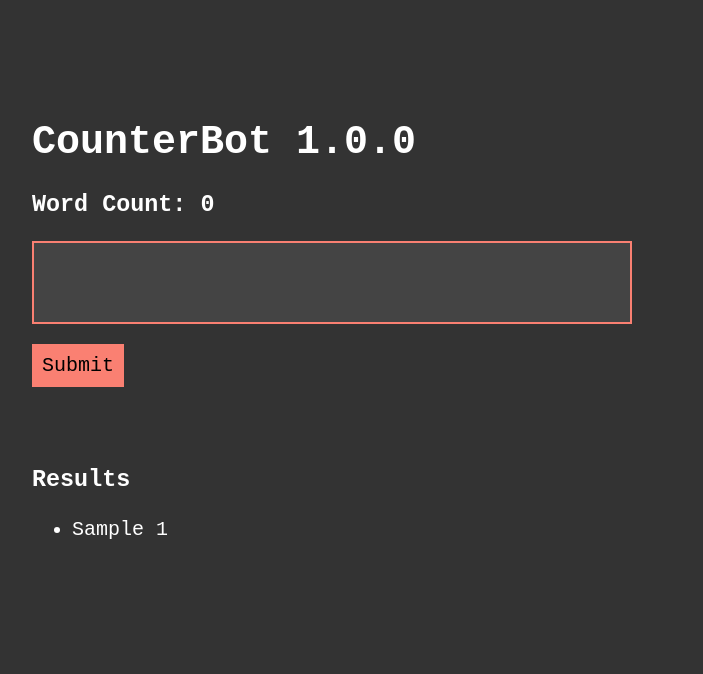
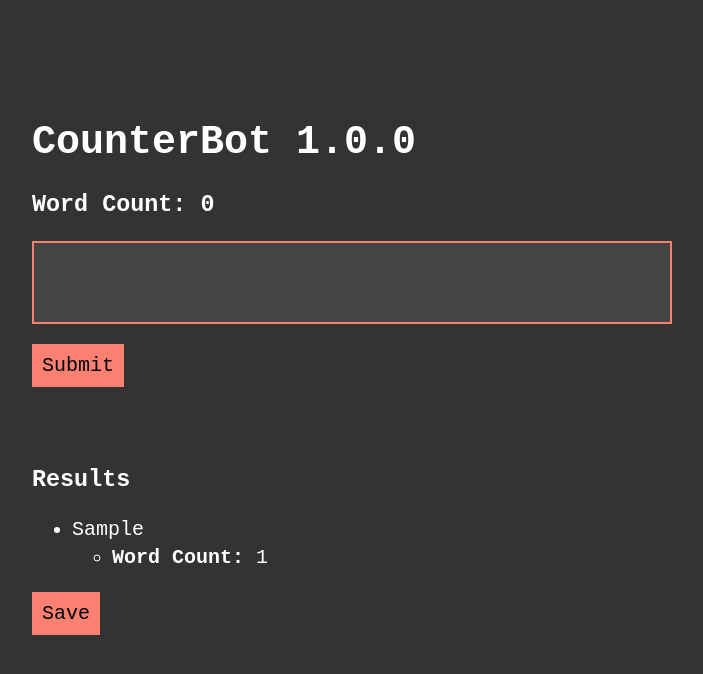
Before and after one commit to thenerdscribe/counterbot, a React (Create React App) app: page / in a window 1280 px wide. Both pictures are taken after typing "Sample" into the empty fields and a click on the input "Submit". Shown: the top 674 px of the page, without its empty margins (288-991 px from the left). Built offline with nearby package versions, Linux system fonts and the light colour scheme.

Commit message:
Add save feature

```diff
--- a/package.json
+++ b/package.json
@@ -3,6 +3,7 @@
   "version": "0.1.0",
   "private": true,
   "dependencies": {
+    "file-saver": "^1.3.8",
     "react": "^16.4.2",
     "react-dom": "^16.4.2",
     "react-scripts": "1.1.5"
--- a/src/App.js
+++ b/src/App.js
@@ -1,6 +1,7 @@
 import React, { Component } from "react";
 import TextArea from "./TextArea.js";
 import List from "./List.js";
+import SaveButton from "./SaveButton.js";
 import "./App.css";
 
 export const getLength = item => {
@@ -67,7 +68,7 @@ export default class App extends Component {
 
   render() {
     return (
-      <div className="App">
+      <main className="App">
         <TextArea
           version={this.state.version}
           handleSubmit={this.handleSubmit}
@@ -76,9 +77,12 @@ export default class App extends Component {
           wordCount={this.state.wordCount}
         />
         {this.state.lines.length > 0 && (
-          <List list={this.state.lines} onClick={this.removeItem} />
+          <section className="Results">
+            <List list={this.state.lines} onClick={this.removeItem} />
+            <SaveButton lines={this.state.lines} />
+          </section>
         )}
-      </div>
+      </main>
     );
   }
 }
--- a/src/List.js
+++ b/src/List.js
@@ -8,8 +8,14 @@ export default class List extends Component {
       return (
         <li key={index}>
           <a href="#0" key={index} onClick={this.props.onClick}>
-            {item} {getLength(item)}
+            {item}
           </a>
+          <ul>
+            <li>
+              <strong>Word Count: </strong>
+              {getLength(item)}
+            </li>
+          </ul>
         </li>
       );
     });
--- /dev/null
+++ b/src/SaveButton.js
@@ -0,0 +1,25 @@
+import React, { Component } from "react";
+import { saveAs } from "file-saver/FileSaver";
+import "./TextArea.css";
+
+export default class SaveButton extends Component {
+  handleSave() {
+    var blob = new Blob([this.props.lines.join("\n")], {
+      type: "text/plain;charset=utf-8"
+    });
+    saveAs(blob, "lines.txt");
+  }
+  render() {
+    return (
+      <React.Fragment>
+        <button
+          onClick={() => {
+            this.handleSave();
+          }}
+        >
+          Save
+        </button>
+      </React.Fragment>
+    );
+  }
+}
--- a/src/TextArea.css
+++ b/src/TextArea.css
@@ -3,12 +3,11 @@
 }
 
 h1 {
-  /*text-align: center;*/
   font-size: 2rem;
 }
 
 input[type="text"] {
-  width: 100%;
+  min-width: 100%;
   display: block;
   font-size: 1.2rem;
   font-family: "Source Code Pro", monospace;
@@ -18,6 +17,7 @@ input[type="text"] {
   line-height: 1.6;
   color: #fff;
   max-width: 30rem;
+  caret-color: salmon;
 }
 
 input[type="text"]:required,
@@ -28,16 +28,21 @@ input[type="text"]:focus {
   outline: 0;
 }
 
-/*input[type="text"]:required {*/
-/*border: 2px solid orangered;*/
-/*}*/
-
+button,
 input[type="submit"] {
   display: block;
   margin: 1rem 0;
   font-family: "Source Code Pro", monospace;
   background: salmon;
+  cursor: pointer;
   padding: 0.5rem;
   font-size: 1rem;
   border: none;
+  transition: background 0.3s ease, color 0.3s ease;
 }
+
+button:hover,
+input[type="submit"]:hover {
+  background: orangered;
+  color: white;
+}
```
Also changed, not shown: 2 other files (tests, documents, lock files or other folders).
